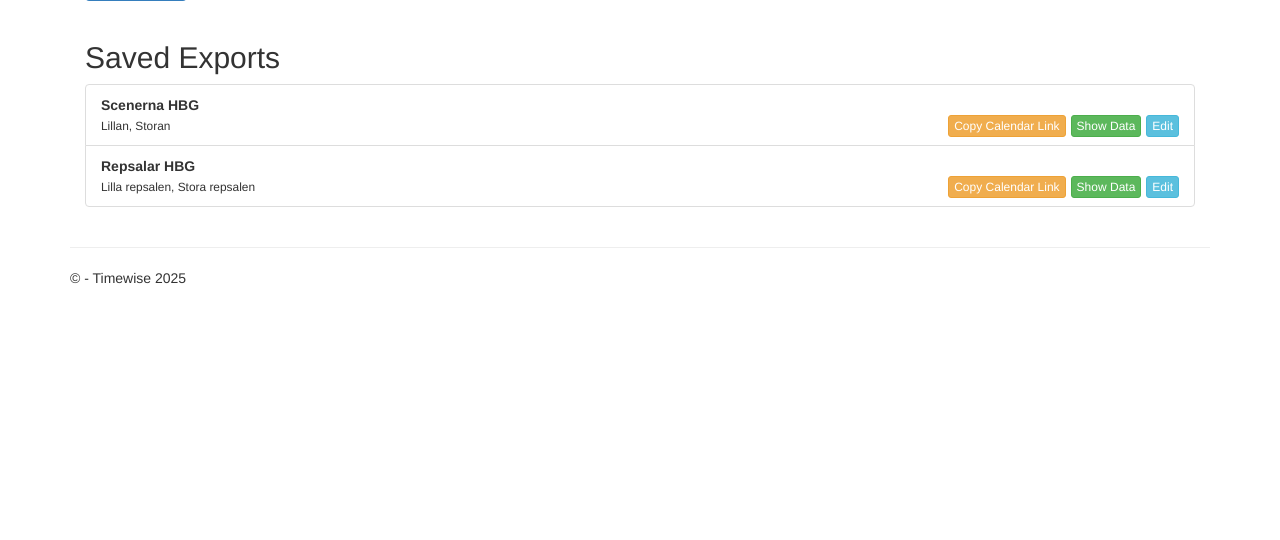
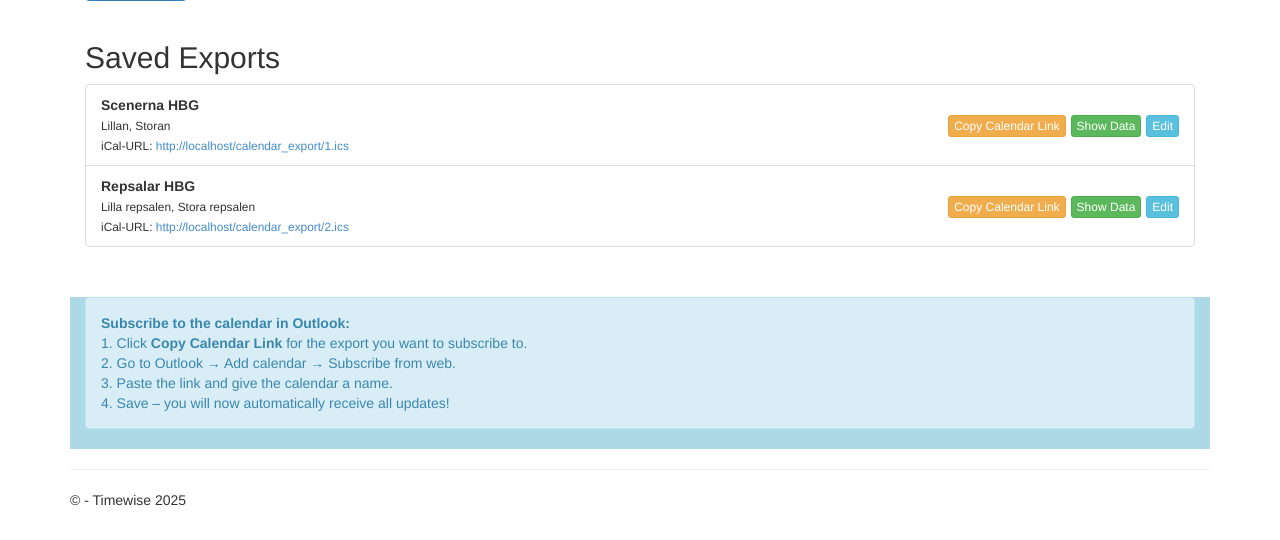
Before and after one commit to ringarochkryss/DataToOutlook, a Flask app: page /settings in a window 1280 px wide. Shown: the part 581-1121 px from the top of the page. Before the commit the page ends 865 px from the top, so only its background shows below. Run offline with Flask 2, Linux system fonts and the light colour scheme; the visitor is signed in with stand-in values (Sample User, id 1); data comes from the database, SQL or seed files in the repository; some libraries are stand-ins or nearby versions.

Commit message:
Edit ical content

```diff
--- a/ImportDataToOutlook/templates/settings.html
+++ b/ImportDataToOutlook/templates/settings.html
@@ -36,7 +36,7 @@
 	<ul class="list-group">
 		{% for export in exports %}
 		<li class="list-group-item">
-			<strong>{{ export.name }}</strong> <!--({{ export.import_url }})--><br>
+			<strong>{{ export.name }}</strong><br>
 			<small>
 				{% if export.venues %}
 				{{ export.venues.split(',')|join(', ') }}
@@ -61,10 +61,25 @@
 			   data-ical-url="{{ url_for('calendar_export', export_id=export.id, _external=True) }}">
 				Copy Calendar Link
 			</a>
-
+			<br>
+			<small>
+				iCal-URL: <a href="{{ url_for('calendar_export', export_id=export.id, _external=True) }}" target="_blank">
+					{{ url_for('calendar_export', export_id=export.id, _external=True) }}
+				</a>
+			</small>
 		</li>
 		{% endfor %}
 	</ul>
+</div>
+
+<div class="container lightbluebg" style="margin-top:30px;">
+	<div class="alert alert-info">
+		<strong>Subscribe to the calendar in Outlook:</strong><br />
+		1. Click <b>Copy Calendar Link</b> for the export you want to subscribe to.<br />
+		2. Go to Outlook &rarr; Add calendar &rarr; Subscribe from web.<br />
+		3. Paste the link and give the calendar a name.<br />
+		4. Save – you will now automatically receive all updates!
+	</div>
 </div>
 
 <!-- Edit Modal -->
@@ -200,27 +215,28 @@
 		}
 	});
 
-	// copy iCal-URL till clipboard and show alert
+	// Copy iCal URL to clipboard and show alert
 	document.querySelectorAll('.copy-ical-link').forEach(function (btn) {
 		btn.addEventListener('click', function (e) {
 			e.preventDefault();
 			var url = btn.getAttribute('data-ical-url');
 			if (navigator.clipboard) {
 				navigator.clipboard.writeText(url).then(function () {
-					alert('Ical har kopierats till urklipp!\n\nKlistra in den i din kalenderprenumeration.');
+					alert('The link has been copied to the clipboard!\n\nPaste it into Outlook under "Subscribe from web".');
 				});
 			} else {
-				// Fallback for old browsers
+				// Fallback for older browsers
 				var tempInput = document.createElement('input');
 				tempInput.value = url;
 				document.body.appendChild(tempInput);
 				tempInput.select();
 				document.execCommand('copy');
 				document.body.removeChild(tempInput);
-				alert('Ical har kopierats till urklipp!\n\nKlistra in den i din kalenderprenumeration.');
+				alert('The link has been copied to the clipboard!\n\nPaste it into Outlook under "Subscribe from web".');
 			}
 		});
 	});
+
 </script>
 
 {% endblock %}
--- a/ImportDataToOutlook/views.py
+++ b/ImportDataToOutlook/views.py
@@ -242,20 +242,24 @@ def calendar_export(export_id):
 
     # Generate ICS content
     ics_lines = [
-        "BEGIN:VCALENDAR",
-        "VERSION:2.0",
-        "PRODID:-//YourApp//EN"
-    ]
-    for row in filtered_rows:
+    "BEGIN:VCALENDAR",
+    "VERSION:2.0",
+    "PRODID:-//YourApp//EN"
+]
+    now_utc = datetime.utcnow().strftime('%Y%m%dT%H%M%SZ')
+    for idx, row in enumerate(filtered_rows):
+        uid = f"{row['starttime'].strftime('%Y%m%dT%H%M%S')}-{idx}@yourapp"
         ics_lines.extend([
-            "BEGIN:VEVENT",
-            f"DTSTART:{row['starttime'].strftime('%Y%m%dT%H%M%S')}",
-            f"DTEND:{row['endtime'].strftime('%Y%m%dT%H%M%S')}",
-            f"SUMMARY:{row['activityname'] or row['subject'] or 'Event'}",
-            f"LOCATION:{row['venuevenuename']}",
-            f"DESCRIPTION:{row['appointmentstatusname']}",
-            "END:VEVENT"
-        ])
+        "BEGIN:VEVENT",
+        f"UID:{uid}",
+        f"DTSTAMP:{now_utc}",
+        f"DTSTART:{row['starttime'].strftime('%Y%m%dT%H%M%S')}",
+        f"DTEND:{row['endtime'].strftime('%Y%m%dT%H%M%S')}",
+        f"SUMMARY:{row['activityname'] or row['subject'] or 'Event'}",
+        f"LOCATION:{row['venuevenuename']}",
+        f"DESCRIPTION:{row['appointmentstatusname']}",
+        "END:VEVENT"
+    ])
     ics_lines.append("END:VCALENDAR")
     ics_content = "\r\n".join(ics_lines)
 
```
